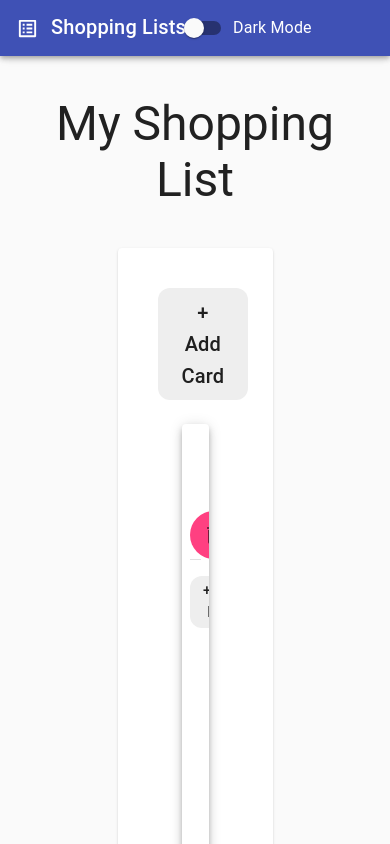
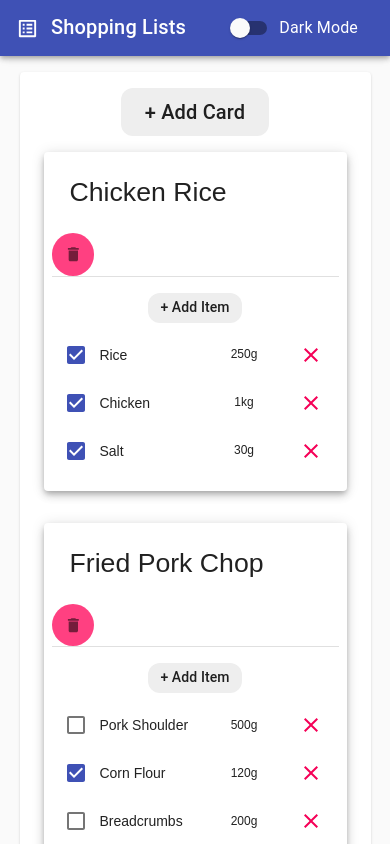
Before and after one commit to JLKP001/Shopping-Lists, a React (Create React App) app in the folder shopping-lists/: page / in a window 390 px wide. Shown: the top 844 px of the page. Built offline with nearby package versions, Linux system fonts and the light colour scheme.

Commit message:
Modify Style to make app more 'small screen friendly'

```diff
--- a/shopping-lists/src/components/Header.js
+++ b/shopping-lists/src/components/Header.js
@@ -31,7 +31,7 @@ export const Header = ({ isDarkMode, setIsDarkMode }) => {
             <ListAltIcon fontSize="large" className={classes.titleIcon} />
             <Typography variant="h6">Shopping Lists</Typography>
           </Grid>
-          <Grid item sm />
+          <Grid item xs />
           <Grid item>
             <FormControlLabel
               control={
--- a/shopping-lists/src/components/Item.js
+++ b/shopping-lists/src/components/Item.js
@@ -14,7 +14,7 @@ import { ItemSubList } from "./ItemSubList";
 
 const useStyles = makeStyles((theme) => ({
   root: {
-    margin: theme.spacing(3),
+    margin: theme.spacing(2),
     marginBottom: theme.spacing(4),
     padding: theme.spacing(1),
   },
@@ -23,21 +23,19 @@ const useStyles = makeStyles((theme) => ({
     flexDirection: "row",
   },
   itemTitleText: {
-    fontSize: "32px",
+    fontSize: "20pt",
     border: "none",
     textTransform: "capitalize",
     backgroundColor: "transparent",
     color: "inherit",
   },
-  editButton: {
-    marginRight: theme.spacing(1.5),
-    backgroundColor: theme.palette.primary.light,
-    "& .MuiButton-label": { color: theme.palette.primary.main },
-  },
   deleteButton: {
     marginRight: theme.spacing(1),
     backgroundColor: theme.palette.secondary.light,
     "& .MuiButton-label": { color: theme.palette.secondary.main },
+  },
+  deleteIcon: {
+    fontSize: "14pt",
   },
   addButton: {
     backgroundColor: `${
@@ -77,16 +75,17 @@ export const Item = ({
                 value={itemData.name}
                 onChange={onNameChange}
                 className={classes.itemTitleText}
+                size={12}
               />
             </CardContent>
           </Grid>
-          <Grid item sm></Grid>
+          <Grid item xs></Grid>
           <Grid item>
             <IconButton
               className={classes.deleteButton}
               onClick={() => removeItem(itemData.id)}
             >
-              <DeleteIcon />
+              <DeleteIcon className={classes.deleteIcon} />
             </IconButton>
           </Grid>
         </Grid>
--- a/shopping-lists/src/components/ItemList.js
+++ b/shopping-lists/src/components/ItemList.js
@@ -6,9 +6,9 @@ import { generateId } from "../utils/generateId";
 const useStyles = makeStyles((theme) => ({
   root: {
     margin: "auto",
-    marginTop: theme.spacing(5),
-    padding: theme.spacing(5),
-    width: "50%",
+    marginTop: theme.spacing(2),
+    padding: theme.spacing(2, 1),
+    width: "90%",
     height: "100%",
   },
   addButton: {
--- a/shopping-lists/src/components/ItemSubList.js
+++ b/shopping-lists/src/components/ItemSubList.js
@@ -1,5 +1,5 @@
 import React from "react";
-import { List, makeStyles } from "@material-ui/core";
+import { List } from "@material-ui/core";
 import { SubItem } from "./SubItem";
 
 export const ItemSubList = ({
--- a/shopping-lists/src/components/MainBody.js
+++ b/shopping-lists/src/components/MainBody.js
@@ -1,5 +1,5 @@
 import React, { useState } from "react";
-import { makeStyles, Typography } from "@material-ui/core";
+import { makeStyles } from "@material-ui/core";
 import { ItemList } from "./ItemList";
 import data from "../defaultData";
 
@@ -7,7 +7,6 @@ const useStyles = makeStyles((theme) => ({
   root: {
     backgroundColor: theme.palette.background.main,
     textAlign: "center",
-    padding: theme.spacing(5),
   },
 }));
 
@@ -17,7 +16,6 @@ export const MainBody = () => {
 
   return (
     <div className={classes.root}>
-      <Typography variant="h3">My Shopping List</Typography>
       <ItemList listData={listData} setListData={setListData} />
     </div>
   );
--- a/shopping-lists/src/components/SubItem.js
+++ b/shopping-lists/src/components/SubItem.js
@@ -10,12 +10,13 @@ import CloseIcon from "@material-ui/icons/Close";
 
 const useStyles = makeStyles((theme) => ({
   root: {
-    paddingLeft: theme.spacing(5),
-    paddingRight: theme.spacing(5),
+    padding: "1vw",
+    paddingTop: "0px",
+    paddingBottom: "0px",
     "&:hover": { backgroundColor: theme.palette.grey[500] },
   },
   itemName: {
-    fontSize: "20px",
+    fontSize: "14px",
     border: "none",
     textTransform: "capitalize",
     backgroundColor: "transparent",
@@ -23,7 +24,7 @@ const useStyles = makeStyles((theme) => ({
   },
   itemQuantity: {
     textAlign: "center",
-    fontSize: "16px",
+    fontSize: "12px",
     border: "none",
     textTransform: "capitalize",
     backgroundColor: "transparent",
@@ -47,7 +48,7 @@ export const SubItem = ({ item, parentId, onItemChange, removeSubItem }) => {
             onChange={(e) => onItemChange(e, "checked", item.id)}
           />
         </Grid>
-        <Grid item sm={3}>
+        <Grid item>
           <input
             type="text"
             value={item.name}
@@ -56,7 +57,7 @@ export const SubItem = ({ item, parentId, onItemChange, removeSubItem }) => {
             size={10}
           />
         </Grid>
-        <Grid item sm className={classes.itemQuantity}>
+        <Grid item xs className={classes.itemQuantity}>
           <input
             type="text"
             value={item.quantity}
```
